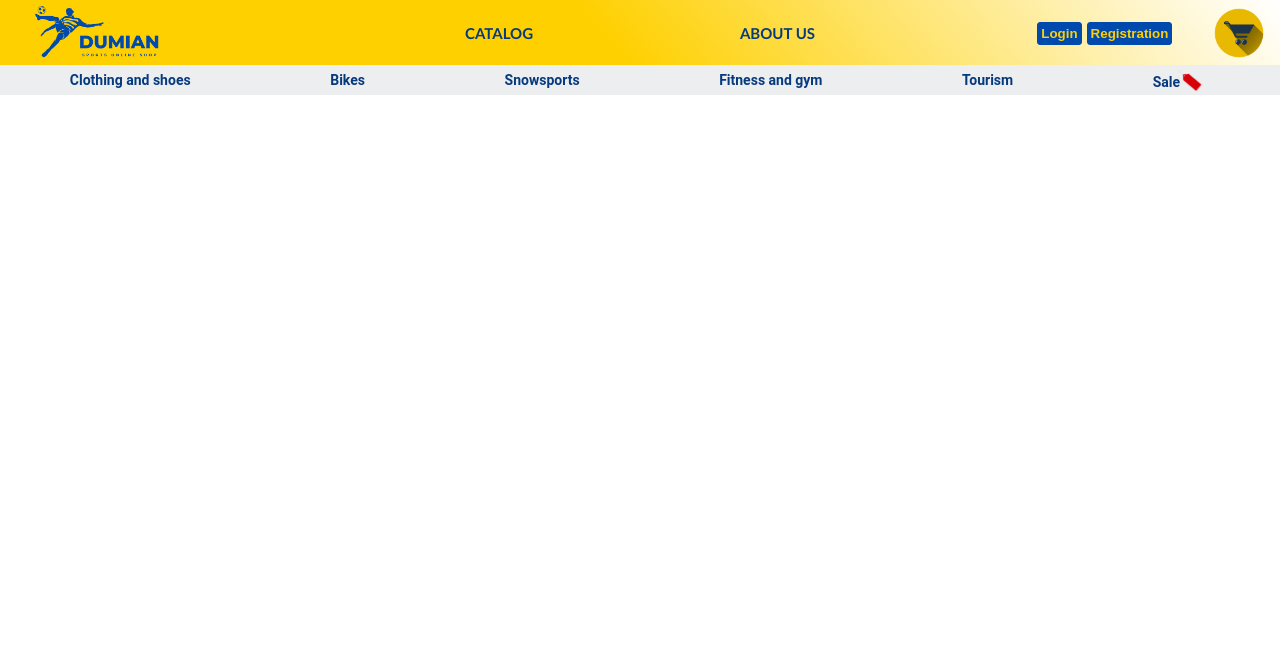
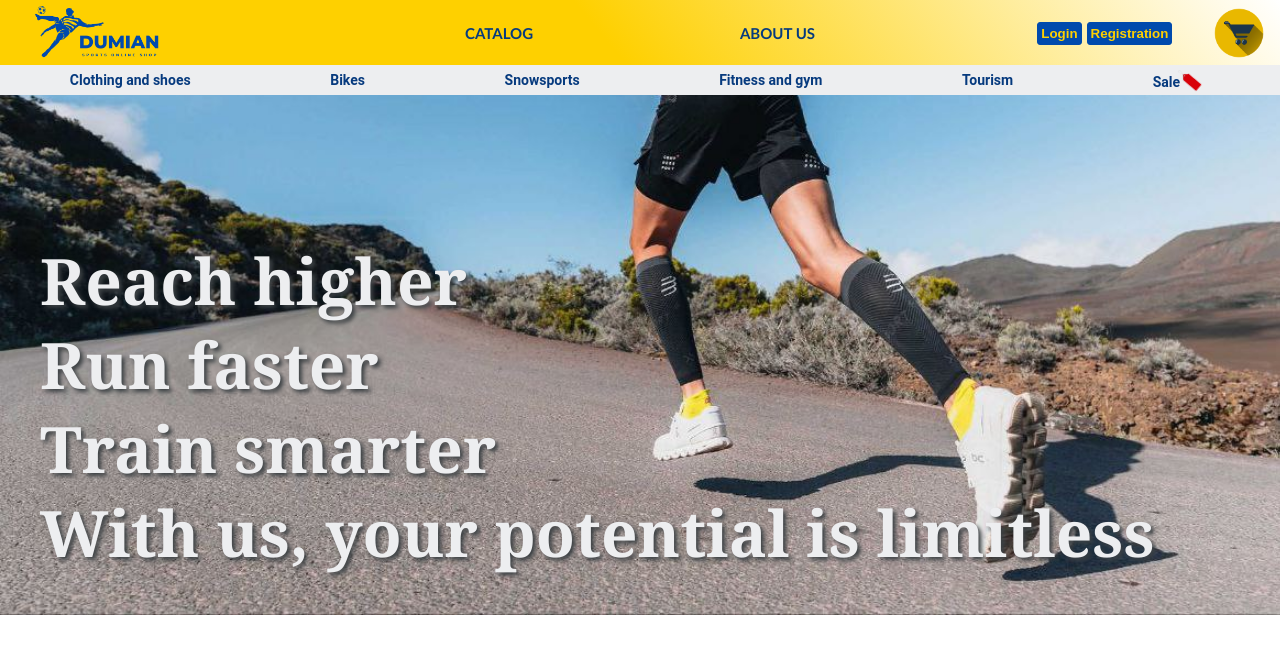
Before and after one commit to michaelsmorgon/eCommerce-Application, a website built with webpack: page src/index.html in a window 1280 px wide. Built offline with nearby package versions, Linux system fonts and the light colour scheme.

Commit message:
feat: add main-banner

```diff
--- /dev/null
+++ b/src/view/mainPage/main-banner.ts
@@ -0,0 +1,27 @@
+import ElementCreator from '../../util/ElementCreator';
+
+export default class MainBanner extends ElementCreator {
+  constructor() {
+    super({
+      tag: 'div',
+      classNames: ['baners'],
+    });
+
+    const banner = new ElementCreator({
+      tag: 'div',
+      classNames: ['baners__content'],
+    });
+
+    const bannerText = ['Reach higher', 'Run faster', 'Train smarter', 'With us, your potential is limitless'];
+
+    bannerText.forEach((text) => {
+      const content = new ElementCreator({
+        tag: 'span',
+        classNames: [],
+        textContent: text,
+      });
+      banner.addInnerElement(content);
+    });
+    this.addInnerElement(banner);
+  }
+}
--- a/src/view/mainPage/main-view.ts
+++ b/src/view/mainPage/main-view.ts
@@ -1,5 +1,6 @@
 import ElementCreator from '../../util/ElementCreator';
 import ProductCategories from './produkt-categories';
+import MainBanner from './main-banner';
 
 export default class Main {
   create(): ElementCreator {
@@ -15,8 +16,10 @@ export default class Main {
     });
 
     const productCategories = new ProductCategories().create();
+    const mainBanner = new MainBanner();
 
     section.addInnerElement(productCategories);
+    section.addInnerElement(mainBanner);
 
     main.addInnerElement(section);
     parentElement.appendChild(main.getElement());
--- a/src/view/mainPage/main.css
+++ b/src/view/mainPage/main.css
@@ -47,3 +47,33 @@ color: var(--color-three);
   left: -6px;
   transform: rotate(40deg);
 }
+
+.baners {
+  max-width: 1280px;
+  height: auto;
+  margin: 0 auto;
+}
+
+.baners__content {
+  font-family: Cambria, Cochin, Georgia, Times, 'Times New Roman', serif;
+  background: url(../../assets/images/photo_2023-08-10_21-43-24.jpg)no-repeat;
+  background-size: 110%;
+  background-position-y: bottom;
+  background-position-x: left;
+  width: 100%;
+  height: 520px;
+  color: aliceblue;
+  font-weight: 900;
+  display: flex;
+  flex-direction: column;
+  text-align:start;
+  justify-content:end;
+  padding: 40px;
+}
+
+.baners__content span {
+  font-size: 64px;
+  color: var(--color-five);
+  text-shadow: 3px 3px 4px #3c4144;
+  padding: 10px 0;
+}
```
